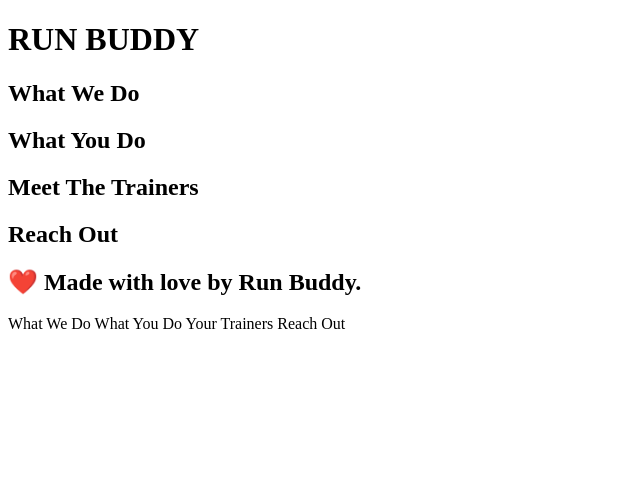
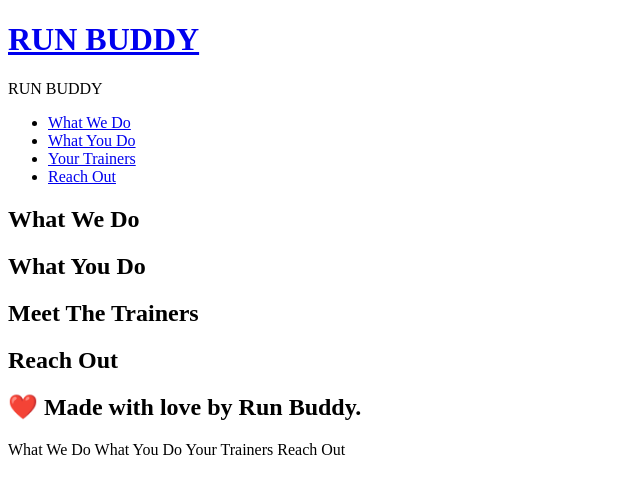
Before and after one commit to rokamba/run-buddy, a plain HTML site: page index.html in a window 1280 px wide. Shown: the whole page, without its empty margins (0-640 px from the left). Drawn offline with Linux system fonts and the light colour scheme.

Commit message:
add header

```diff
--- a/index.html
+++ b/index.html
@@ -9,7 +9,30 @@
     <body>
         <!--navigation-->
         <header>
-            <h1>RUN BUDDY</h1>
+            <h1>
+                <a href="/">RUN BUDDY</a>
+            </h1>
+            RUN BUDDY</h1>
+            <nav>
+                <!--unordered list element-->
+                <ul>
+                    <!--List item element-->
+                    <li>
+                        <!--Anchor element-->
+                        <a href="#what-we-do">What We Do</a>
+                    </li>
+                    <li>
+                        <a href="#What-you-do">What You Do</a>
+                    </li>
+                    <li>
+                        <a href="#your-trainers">Your Trainers</a>
+                    </li>
+                    <li>
+                        <a href="#reach-out">Reach Out</a>
+                    </li>
+
+                </ul>
+            </nav>
         </header>
 
         <!--hero/jumbotron-->
```
